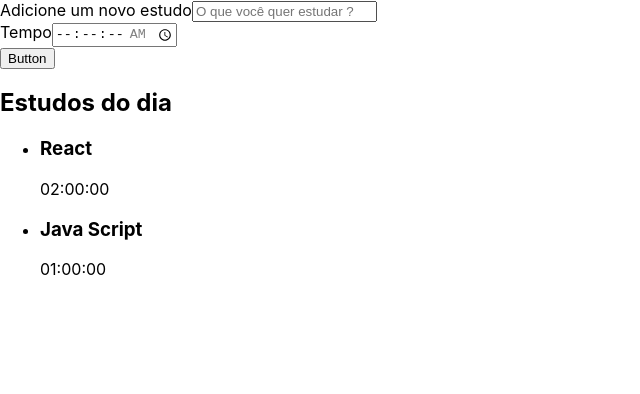
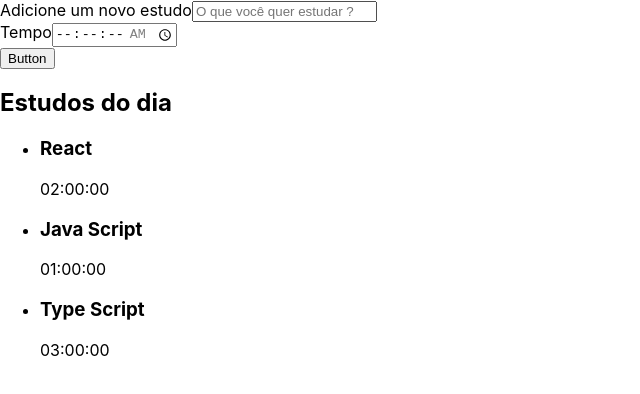
Before and after one commit to halyssonfreitas/a-react-studies, a React (Create React App) app: page / in a window 1280 px wide. Shown: the top 394 px of the page, without its empty margins (0-640 px from the left). Built offline with nearby package versions, Linux system fonts and the light colour scheme; the HTML template or start-up script is replaced by a standard one.

Commit message:
:art: list with map

```diff
--- a/src/components/List/index.tsx
+++ b/src/components/List/index.tsx
@@ -1,26 +1,30 @@
 import React from "react";
 
 function List(){
+  const tarefas = [{
+    tarefa: 'React',
+    tempo: '02:00:00'
+  }, {
+    tarefa: 'Java Script',
+    tempo: '01:00:00'
+  }, {
+    tarefa: 'Type Script',
+    tempo: '03:00:00'
+  }]
   return (
     <aside>
       <h2>Estudos do dia</h2>
       <ul>
-        <li>
-          <h3>
-            React
-          </h3>
-          <span>
-            02:00:00
-          </span>
-        </li>
-        <li>
-          <h3>
-            Java Script
-          </h3>
-          <span>
-            01:00:00
-          </span>
-        </li>
+        {tarefas.map((item, index) => (
+          <li key={index}>
+            <h3>
+              {item.tarefa}
+            </h3>
+            <span>
+              {item.tempo}
+            </span>
+          </li>
+        ))}
       </ul>
     </aside>
   )
```
